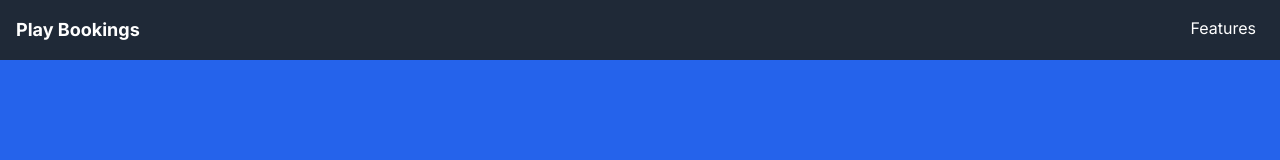
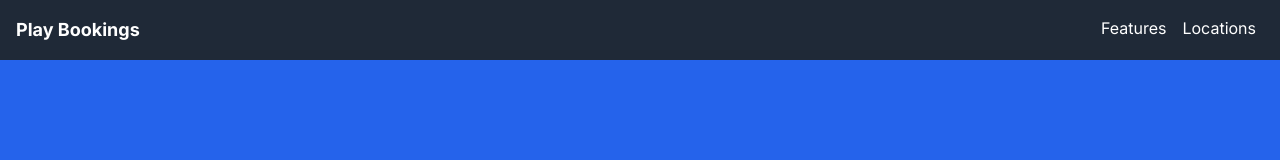
Before and after one commit to jensenmiers/PlayBookings.com, a Next.js app in the folder play-bookings/: page / in a window 1280 px wide. Shown: the top 160 px of the page. Built offline with nearby package versions, Linux system fonts and the light colour scheme.

Commit message:
location route added to navbar

```diff
--- a/play-bookings/src/pages/layout.js
+++ b/play-bookings/src/pages/layout.js
@@ -9,6 +9,7 @@ export default function RootLayout({ children }) {
       <h1 className="text-lg font-bold">Play Bookings</h1>
       <nav>
         <a href="#features" className="mx-2">Features</a>
+        <a href="#locations" className="mx-2">Locations</a>
       </nav>
     </header>
     <main>{children}</main>
```
